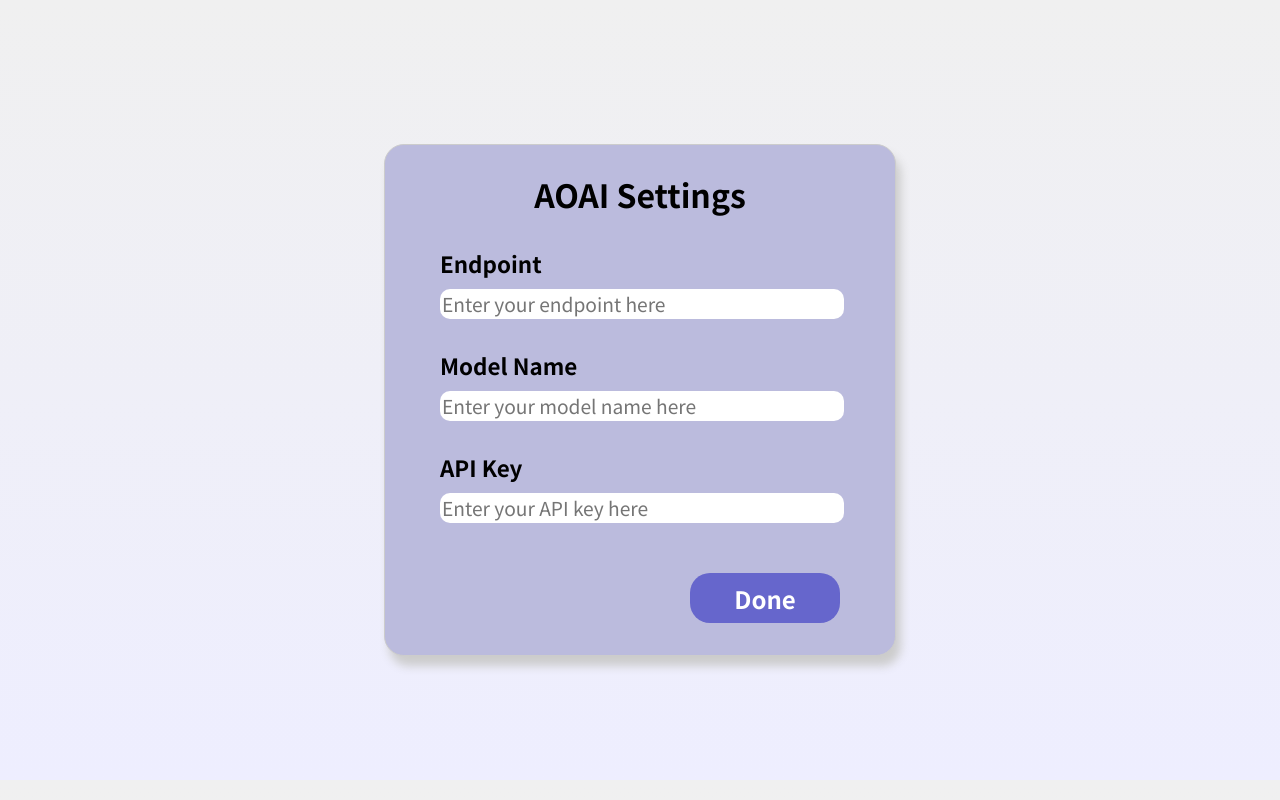
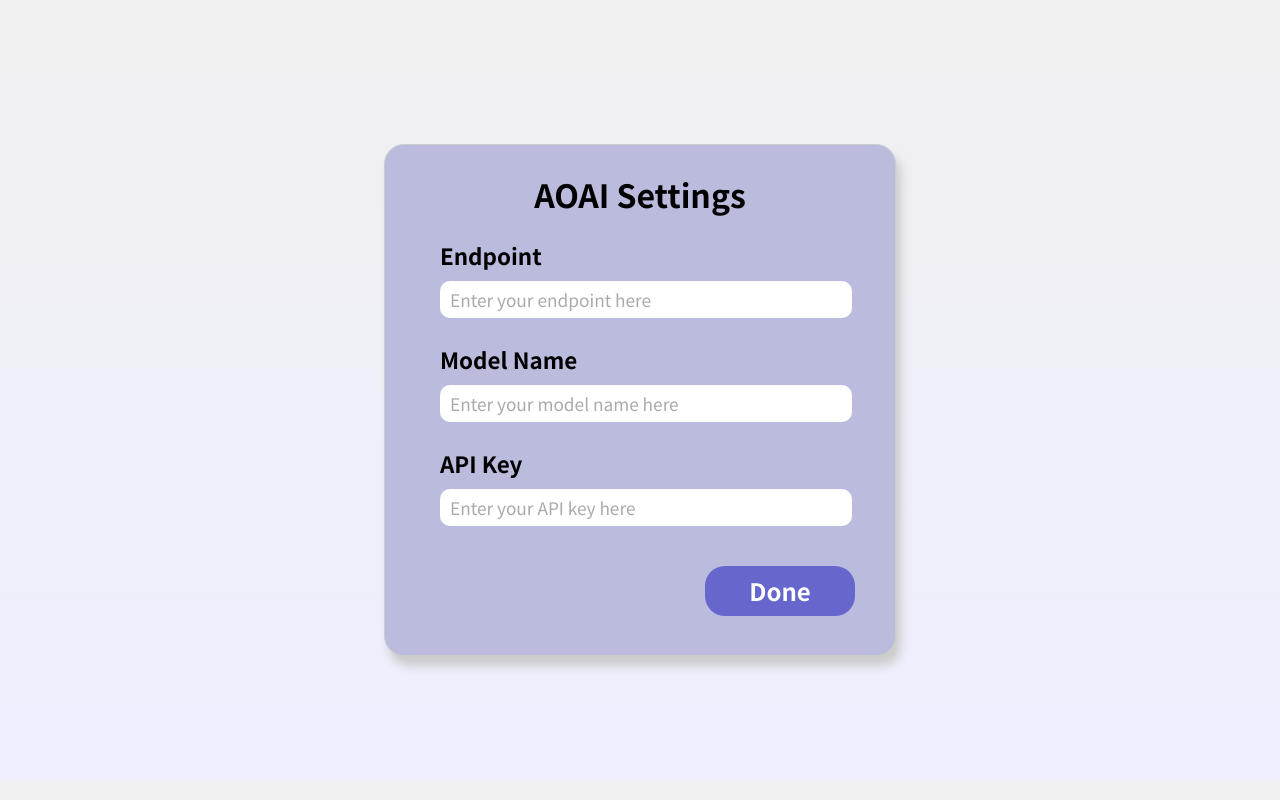
Before and after one commit to shyamagu/vertical-chatgpt, a SvelteKit app: page / in a window 1280 px wide. Built offline with nearby package versions, Linux system fonts and the light colour scheme.

Commit message:
improve accessiblilty of config panel

```diff
--- a/src/routes/Config.svelte
+++ b/src/routes/Config.svelte
@@ -22,24 +22,27 @@
 <div class="main">
   <div class="config_field">
     <h1 class="title">AOAI Settings</h1>
-    <div class="item_name">Endpoint</div>
+    <label for="Endpoint" class="item_name">Endpoint</label>
     <input
       type="text"
       class="input_field"
+      id="Endpoint"
       bind:value={config.endpoint}
       placeholder="Enter your endpoint here"
     />
-    <div class="item_name">Model Name</div>
+    <label for="Modelname" class="item_name">Model Name</label>
     <input
       type="text"
       class="input_field"
+      id="Modelname"
       bind:value={config.modelName}
       placeholder="Enter your model name here"
     />
-    <div class="item_name">API Key</div>
+    <label for="APIkey" class="item_name">API Key</label>
     <input
       type="text"
       class="input_field"
+      id="APIkey"
       bind:value={config.apiKey}
       placeholder="Enter your API key here"
     />
@@ -78,21 +81,33 @@
     font-size: 1.4em;
     font-weight: bold;
     margin-left:50px;
-    margin-top:30px;
-    margin-bottom: 10px;
   }
 
   .input_field{
     font-size: 1.2em;
     width:400px;
+    height:35px;
     margin-left:50px;
     font-family: 'Noto Sans JP', sans-serif;
     border: none;
     border-radius: 10px;
+    margin-bottom: 25px;
+    margin-top:10px;
+    padding-left:10px;
+  }
+
+  .input_field::placeholder {
+    font-size: 0.9em;
+    color: #aaa;
+  }
+
+  .input_field:focus {
+    outline: none;
+
   }
 
   .button_field {
-    margin-top:50px;
+    margin-top:15px;
     width:100%;
     text-align: right;
   }
@@ -100,7 +115,7 @@
   .submit_button {
     font-size: 1.5em;
     padding: 10 20px;
-    margin-right:50px;
+    margin-right:35px;
     width: 150px;
     height: 50px;
     background-color: #66c;
```
